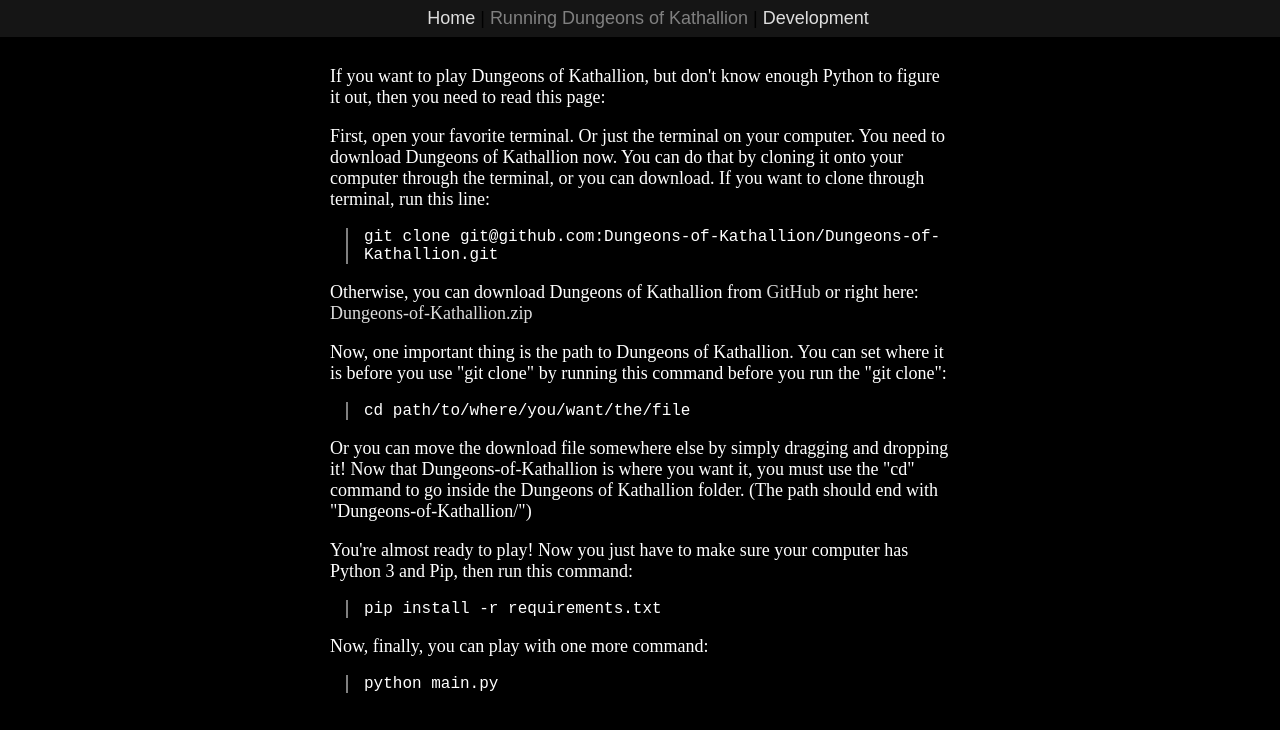
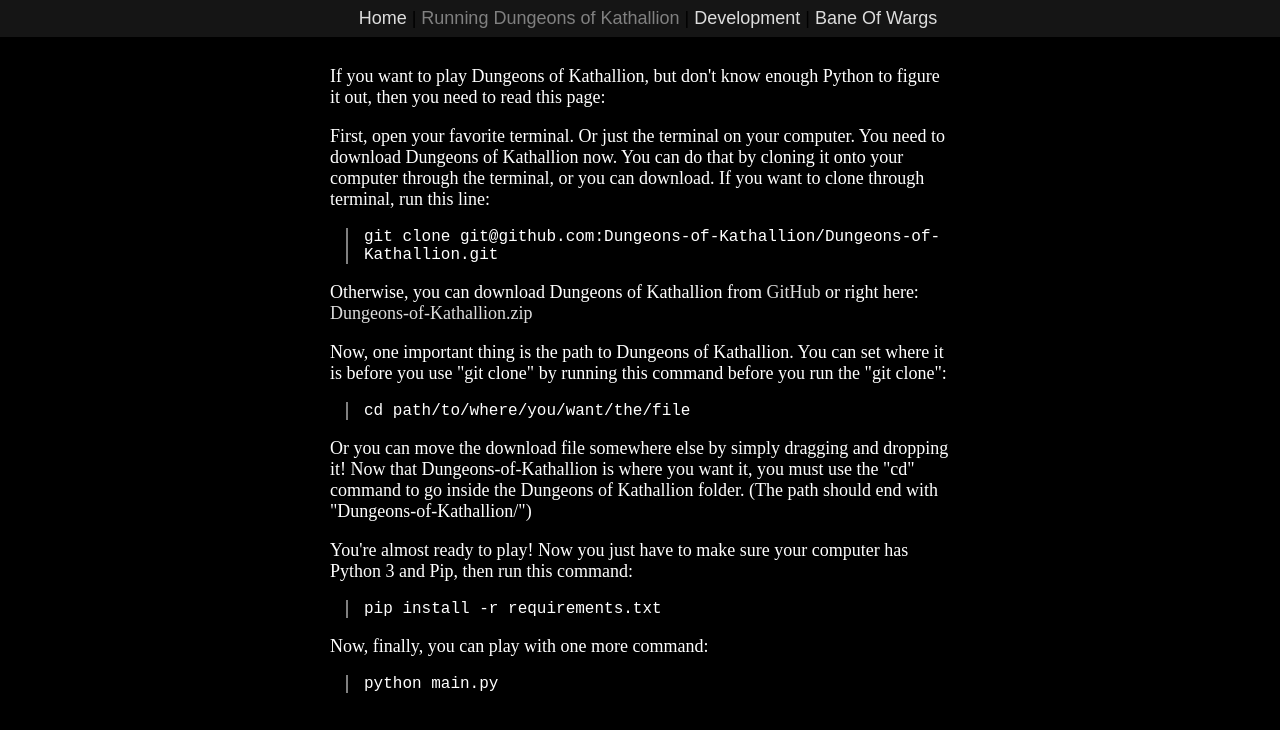
Before and after one commit to Dungeons-of-Kathallion/Dungeons-of-Kathallion.github.io, a plain HTML site: page running.html in a window 1280 px wide. Drawn offline with Linux system fonts and the light colour scheme.

Commit message:
Update running.html

```diff
--- a/running.html
+++ b/running.html
@@ -3,7 +3,7 @@
 	<title>Running Dungeons of Kathallion</title>
 	<body>
 	  <div class="header">
-	    <a href="index.html">Home</a> | <span class="selected">Running Dungeons of Kathallion</span> | <a href="development.html">Development</a>
+	    <a href="index.html">Home</a> | <span class="selected">Running Dungeons of Kathallion</span> | <a href="development.html">Development</a> | <a href="bane-of-wargs">Bane Of Wargs</a>
 	  </div>
 	  <div class="inner">
 
```
